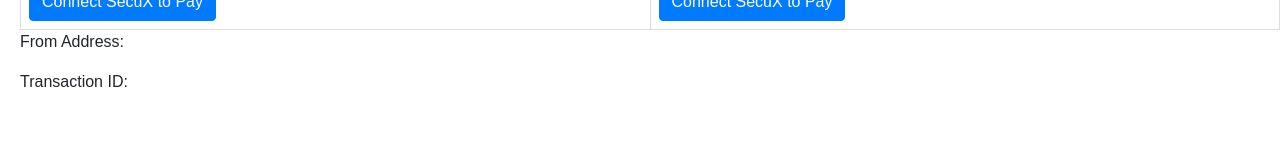
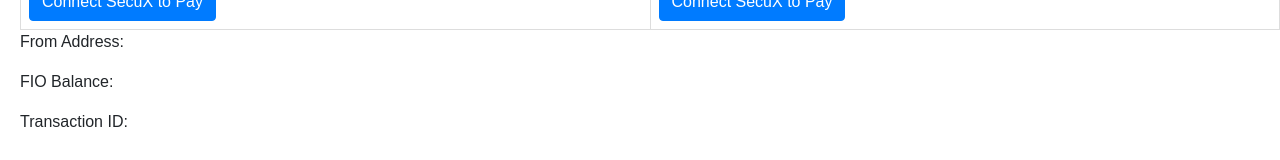
Before and after one commit to jshuo/metapay, a React (Create React App) app: page / in a window 1280 px wide. Shown: the part 563-723 px from the top of the page. Built offline with nearby package versions, Linux system fonts and the light colour scheme.

Commit message:
added balance

```diff
--- a/src/index.js
+++ b/src/index.js
@@ -31,6 +31,7 @@
   const [show, setShow] = useState(false)
   const [display, setDisplay] = useState(false)
   const [fioAddress, setFioAddress] = useState("")
+  const [fioBalance, setFioBalance] = useState()
   const [transactionId, setTransactionId] = useState("")
   const handleClose = () => setShow(false)
   const handleShow = () => setShow(true)
@@ -63,7 +64,10 @@
     setDisplay(true)
     const fioSdk = new FIOSDK('', FIOPubkeyAddress, 'https://testnet.fioprotocol.io/v1/', fetchJson, transport, '')
     // const FIOAddress = await fio.genericAction('getFioAddresses', {fioPublicKey: pk.toString('hex')})
+    const FIOBalance = await fioSdk.getFioBalance(FIOPubkeyAddress)
+    setFioBalance(FIOBalance.balance/1e9)
     const FIOAddress = await fioSdk.getFioAddresses(FIOPubkeyAddress)
+
     const { public_address: payeePublicKey } = await fioSdk.getPublicAddress(payeefioAddress, 'FIO', 'FIO')
     console.log(FIOAddress.fio_addresses[0].fio_address)
     const { fee } = await fioSdk.getFee('transfer_tokens_pub_key')
@@ -138,6 +142,7 @@
         </tbody>
       </table>
       <p>From Address: {fioAddress} </p>
+      <p>FIO Balance: {fioBalance} </p>
       <p>Transaction ID: {transactionId}</p>
       <Modal show={show} onHide={handleClose}>
         <Modal.Header closeButton>
```
